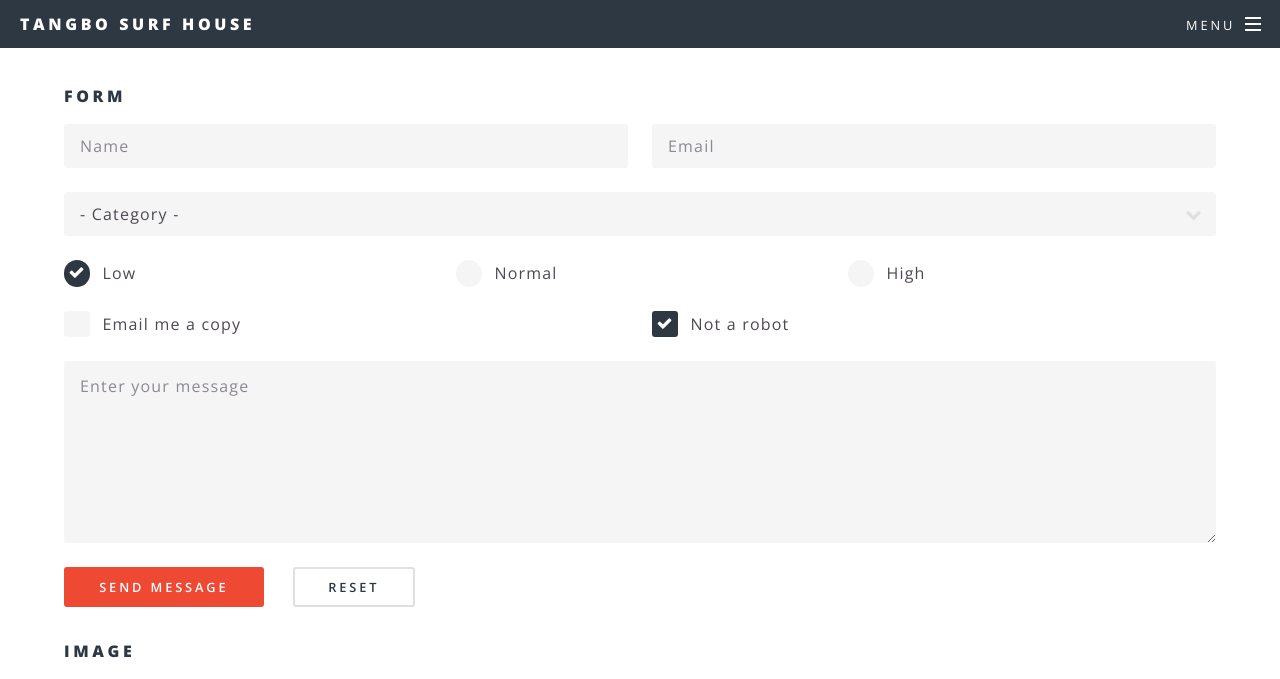
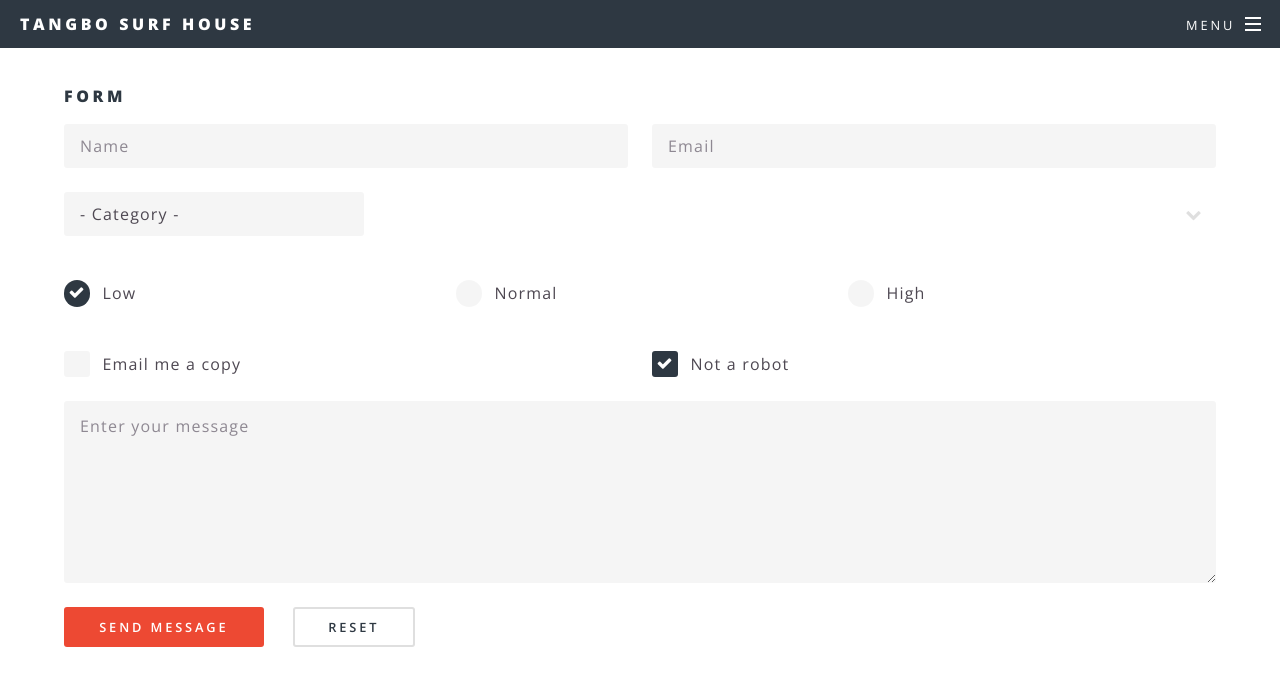
Before and after one commit to tangbosurfhouse/tangbosurfhouse.github.io, a Jekyll site: the page built from elements.html, in a window 1280 px wide and 1400 px high, scrolled down 4056 px. Shown: the top 679 px of the window. Built offline with Jekyll 4.4.1, drawn with Linux system fonts in a browser that asks for light colours; grey boxes are pictures that could not be loaded.

Commit message:
tweak form style

```diff
--- a/css/main.scss
+++ b/css/main.scss
@@ -281,7 +281,7 @@ $baseurl: '{{ site.baseurl }}/images';
 		display: block;
 		font-size: 0.9em;
 		font-weight: _font(weight-bold);
-		margin: 0 0 (_size(element-margin) * 0.5) 0;
+		margin: 20px 0 5px 0;
 	}
 
 	input[type="text"],
@@ -309,6 +309,12 @@ $baseurl: '{{ site.baseurl }}/images';
 		&:focus {
 			box-shadow: 0 0 0 2px _palette(accent1, bg);
 		}
+	}
+
+	input[type="number"],
+	input[type="date"],
+	select {
+		max-width: 300px;
 	}
 
 	.select-wrapper {
```
